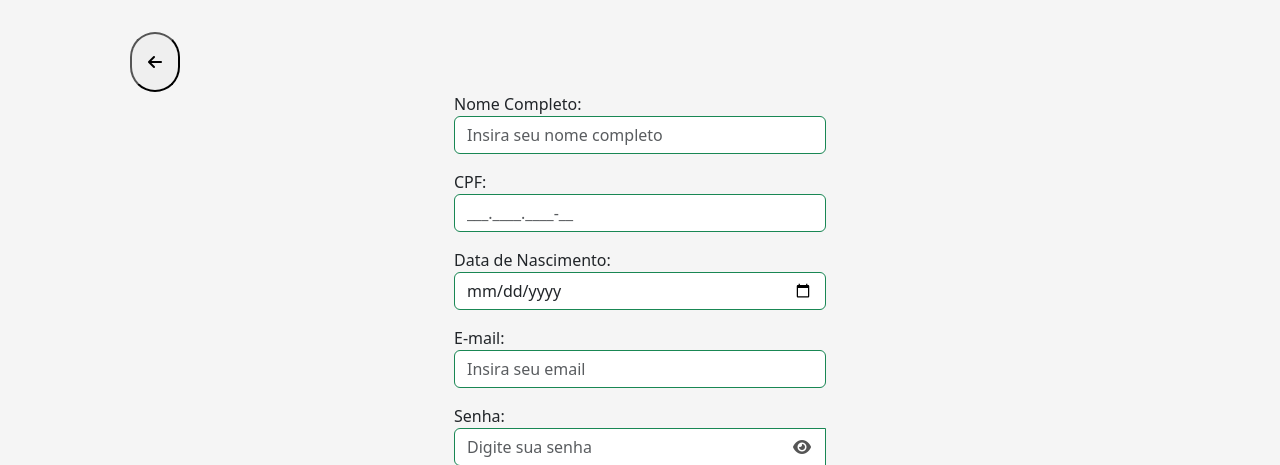
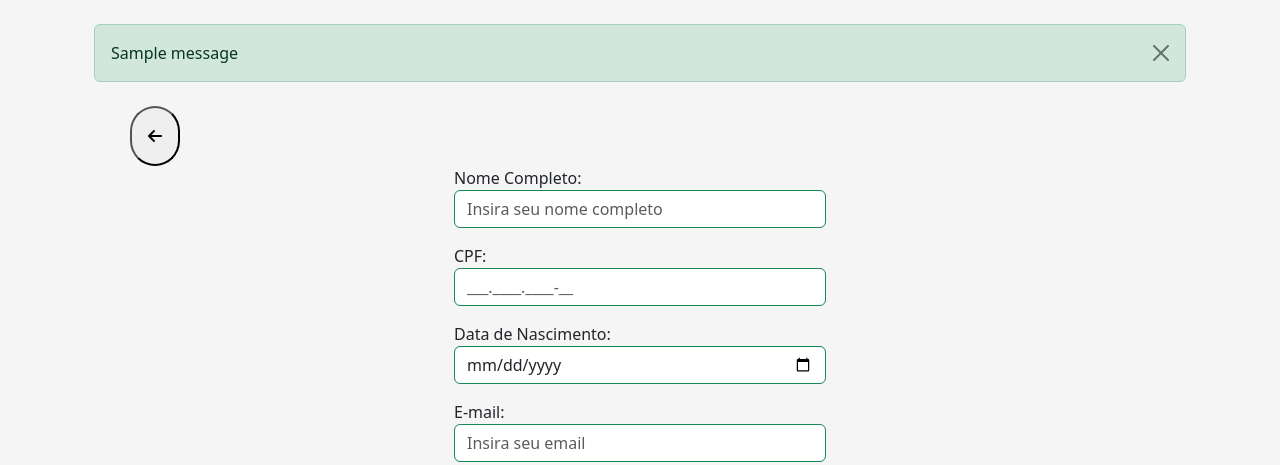
Before and after one commit to Maikel0104/Environmental_Licensing, a Django app: page /login/cadastro/ in a window 1280 px wide. Shown: the part 70-535 px from the top of the page. Run offline with Django 5.2, Linux system fonts and the light colour scheme; tables that the repository leaves empty hold one stand-in row (values such as "Sample post"); one stand-in notice (Sample message) is shown; some libraries are stand-ins or nearby versions.

Commit message:
Displaying the message: registration and new registration completed.

```diff
--- a/templates/base.html
+++ b/templates/base.html
@@ -19,6 +19,16 @@
         </header>
 
         <main class="container my-4">
+            {% if messages %}
+                <div class="container mt-3">
+                    {% for message in messages %}
+                        <div class="alert {% if message.tags == 'error' %}alert-danger{% else %}alert-{{ message.tags }}{% endif %} alert-dismissible fade show" role="alert">
+                            {{ message }}
+                            <button type="button" class="btn-close" data-bs-dismiss="alert" aria-label="Close"></button>
+                        </div>
+                    {% endfor %}
+                </div>
+            {% endif %}
             {% block content %}
             {% endblock %}
         </main>
@@ -28,6 +38,7 @@
         </footer>
 
         <script src="https://kit.fontawesome.com/cc8e4b5f64.js" crossorigin="anonymous"></script>
+        <script src="https://cdn.jsdelivr.net/npm/bootstrap@5.3.5/dist/js/bootstrap.bundle.min.js"></script>
         <script src="{% static 'js/Script.js' %}"></script>
     </body>
 </html>
```
